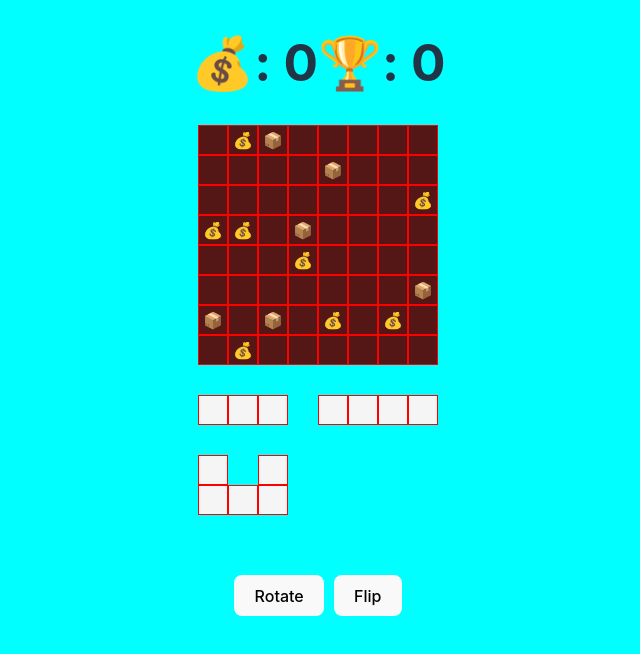
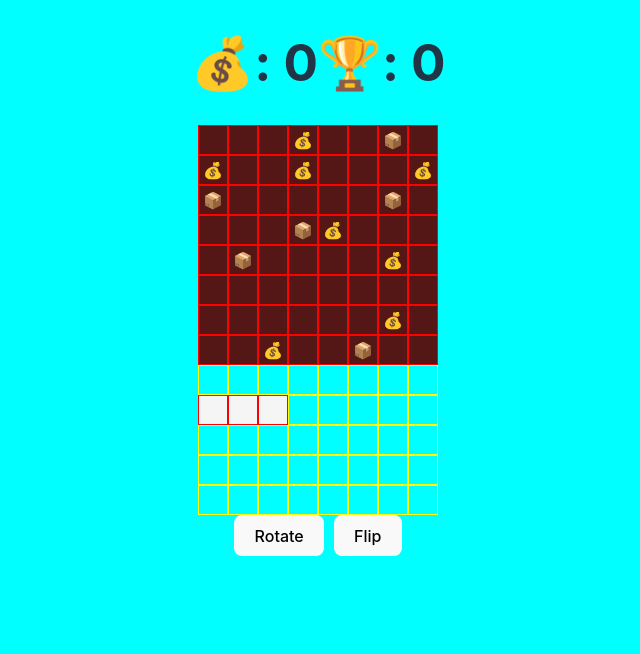
Before and after one commit to marcobaass/piece-of-cake, a React (Vite) app: page / in a window 1280 px wide. Shown: the top 654 px of the page, without its empty margins (322-962 px from the left). Built offline with nearby package versions, Linux system fonts and the light colour scheme.

Commit message:
board grid fixed

```diff
--- a/src/components/Board/Board.jsx
+++ b/src/components/Board/Board.jsx
@@ -77,8 +77,8 @@ export default function Board({
 
   const [shapes, setShapes] = useState([
     Shapes[shuffledArray[0]],
-    Shapes[shuffledArray[1]],
-    Shapes[shuffledArray[2]]
+    // Shapes[shuffledArray[1]],
+    // Shapes[shuffledArray[2]]
   ]);
 
   const handleRotate = () => {
@@ -94,24 +94,24 @@ export default function Board({
   // 5. Render the board as an 8x8 grid of cells
   return (
     <div>
+
       <div className={styles.boardContainer}>
+
         <div className={styles.board}>
           {/* Rendern des Boards */}
-          {boardState.map((row, rowIndex) => (
-            <div key={rowIndex} className={styles.boardRow}>
-              {row.map((cell, colIndex) => (
+          {console.log('BOARDSTATE', boardState)}
+          {boardState.map((row, rowIndex) =>
+            row.map((cell, colIndex) => ( // Fixed variable name (was `col`, should be `cell`)
               <div
                 key={`${rowIndex}-${colIndex}`}
-                  className={`${styles.cell} ${styles[cell.type]}`}
+                className={`${rowIndex < 8 ? styles.boardCell : styles.offCell} ${styles[cell.type]}`}
                 id={cell.id} // Jede Zelle hat nun eine eindeutige ID
-                  style={rowIndex < 8 ? {} : { visibility: 'hidden' }} // Unsichtbar für OffBoard-Zellen
               >
                 {/* Zeige das Item innerhalb der Zelle an */}
                 {cell.type === 'object' ? '📦' : cell.type === 'coin' ? '💰' : ''}
               </div>
-              ))}
-            </div>
-          ))}
+            ))
+          )}
         </div>
 
         {/* ShapeSelection für die draggable Teile im OffBoard-Bereich */}
@@ -125,6 +125,7 @@ export default function Board({
             />
           ))}
         </div>
+
       </div>
 
       <div className={styles.shapeButtons}>
--- a/src/components/Board/Board.module.css
+++ b/src/components/Board/Board.module.css
@@ -1,25 +1,26 @@
 .boardContainer {
+  position: relative;
   display: flex;
   flex-direction: column;
-  align-items: center; /* Zentriert das Board und die Shapes */
+  /* align-items: center; Zentriert das Board und die Shapes */
 }
 
 .board {
   display: grid;
   justify-content: center;
-  grid-template-rows: repeat(8, var(--cell-size));
+  grid-template-rows: repeat(13, var(--cell-size));
   grid-template-columns: repeat(8, var(--cell-size));
-  background-color: hsl(0, 59%, 21%);
 }
 
 .shapeSelection {
-  position: relative;
+  position: absolute;
   max-width: calc(var(--cell-size) * 8);
   display: flex;
   gap: var(--cell-size);
   flex-wrap: wrap;
-  margin-top: calc(var(--cell-size) * 1); /* Zwischenraum für Shapes */
+  margin-top: calc(var(--cell-size) * 9); /* Zwischenraum für Shapes */
   margin-bottom: calc(var(--cell-size) * 2); /* Platz unter den Shapes */
+  justify-content: flex-start;
 }
 
 .shapeButtons {
@@ -29,7 +30,7 @@
   gap: 10px;
 }
 
-.cell {
+.boardCell {
   box-sizing: border-box;
   display: flex;
   border: 1px solid red;
@@ -37,4 +38,15 @@
   align-items: center;
   width: var(--cell-size);
   height: var(--cell-size);
+  background-color: hsl(0, 59%, 21%);
 }
+
+.offCell {
+  box-sizing: border-box;
+  display: flex;
+  border: 1px solid rgb(255, 251, 0);
+  justify-content: center;
+  align-items: center;
+  width: var(--cell-size);
+  height: var(--cell-size);
+}
```
Lines whose indentation alone changed are shown as unchanged.
